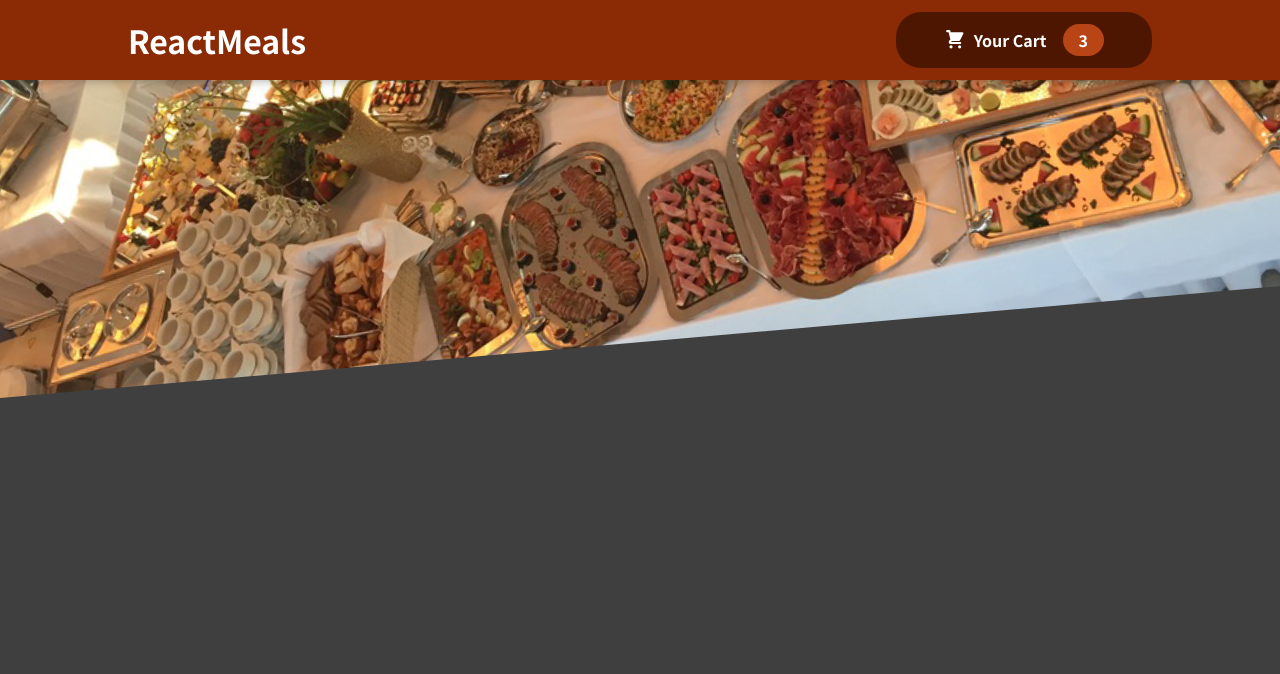
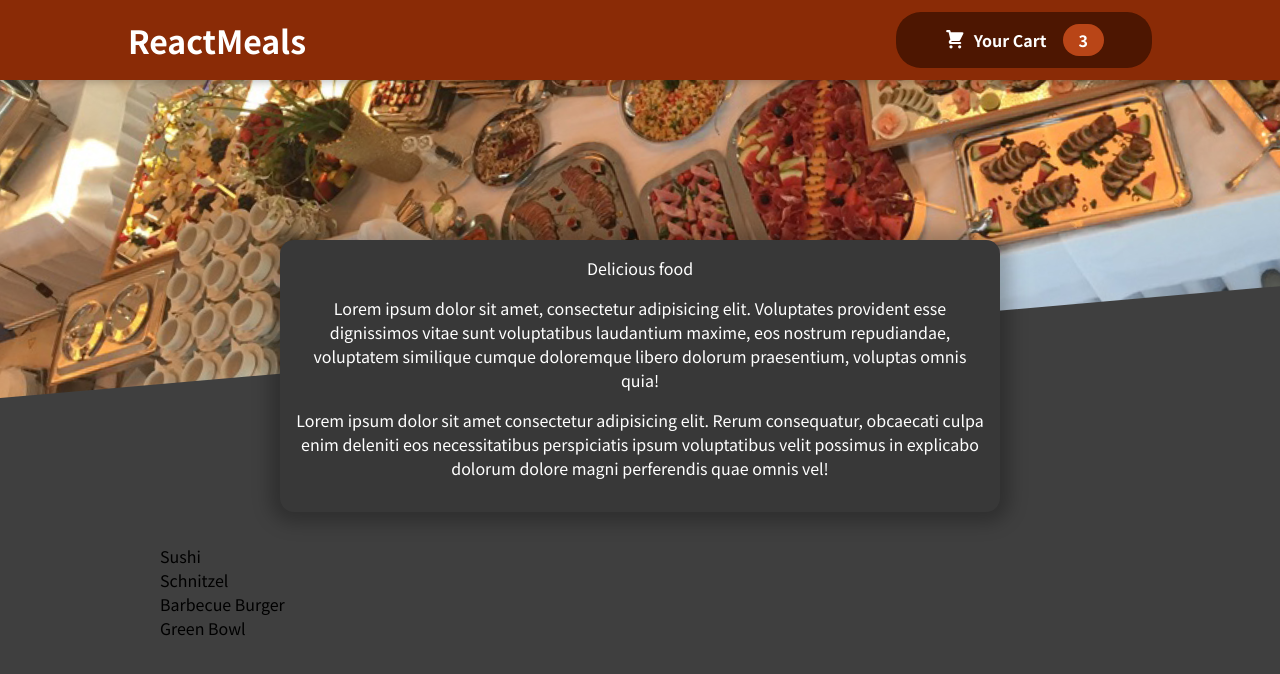
Before and after one commit to Alekzv9/burger-app, a React (Create React App) app: page / in a window 1280 px wide. Shown: the top 674 px of the page. Built offline with nearby package versions, Linux system fonts and the light colour scheme.

Commit message:
Added meals

```diff
--- a/src/App.js
+++ b/src/App.js
@@ -1,10 +1,14 @@
 import { Fragment } from 'react';
 import Header from './components/Layout/Header';
+import Meals from './components/Meals/Meals';
 
 function App() {
   return (
     <Fragment>
       <Header />
+      <main>
+        <Meals />
+      </main>
     </Fragment>
   );
 }
--- /dev/null
+++ b/src/components/Meals/AvailableMeals.js
@@ -0,0 +1,42 @@
+import React from 'react';
+import classes from './AvailableMeals.module.css';
+
+const DUMMY_MEALS = [
+  {
+    id: 'm1',
+    name: 'Sushi',
+    description: 'Finest fish and veggies',
+    price: 22.99,
+  },
+  {
+    id: 'm2',
+    name: 'Schnitzel',
+    description: 'A german specialty!',
+    price: 16.5,
+  },
+  {
+    id: 'm3',
+    name: 'Barbecue Burger',
+    description: 'American, raw, meaty',
+    price: 12.99,
+  },
+  {
+    id: 'm4',
+    name: 'Green Bowl',
+    description: 'Healthy...and green...',
+    price: 18.99,
+  },
+];
+
+const AvailableMeals = () => {
+  const mealsList = DUMMY_MEALS.map((meal) => (
+    <li key={meal.id}>{meal.name}</li>
+  ));
+  return (
+    <section className={classes.meals}>
+      <ul>{mealsList}</ul>
+    </section>
+  );
+};
+
+export default AvailableMeals;
--- /dev/null
+++ b/src/components/Meals/AvailableMeals.module.css
@@ -0,0 +1,24 @@
+.meals {
+  max-width: 60rem;
+  width: 90%;
+  margin: 2rem auto;
+  animation: meals-appear 1s ease-out forwards;
+}
+
+.meals ul {
+  list-style: none;
+  margin: 0;
+  padding: 0;
+}
+
+@keyframes meals-appear {
+  from {
+    opacity: 0;
+    transform: translateY(3rem);
+  }
+
+  to {
+    opacity: 1;
+    transform: translateY(0);
+  }
+}
--- /dev/null
+++ b/src/components/Meals/Meals.js
@@ -0,0 +1,15 @@
+import React, { Fragment } from 'react';
+
+import MealsSummary from './MealsSummary';
+import AvailableMeals from './AvailableMeals';
+
+const Meals = () => {
+  return (
+    <Fragment>
+      <MealsSummary></MealsSummary>
+      <AvailableMeals></AvailableMeals>
+    </Fragment>
+  );
+};
+
+export default Meals;
--- /dev/null
+++ b/src/components/Meals/MealsSummary.js
@@ -0,0 +1,24 @@
+import React from 'react';
+import classes from './MealsSummary.module.css';
+
+const MealsSummary = () => {
+  return (
+    <section className={classes.summary}>
+      Delicious food
+      <p>
+        Lorem ipsum dolor sit amet, consectetur adipisicing elit. Voluptates
+        provident esse dignissimos vitae sunt voluptatibus laudantium maxime,
+        eos nostrum repudiandae, voluptatem similique cumque doloremque libero
+        dolorum praesentium, voluptas omnis quia!
+      </p>
+      <p>
+        Lorem ipsum dolor sit amet consectetur adipisicing elit. Rerum
+        consequatur, obcaecati culpa enim deleniti eos necessitatibus
+        perspiciatis ipsum voluptatibus velit possimus in explicabo dolorum
+        dolore magni perferendis quae omnis vel!
+      </p>
+    </section>
+  );
+};
+
+export default MealsSummary;
--- /dev/null
+++ b/src/components/Meals/MealsSummary.module.css
@@ -0,0 +1,18 @@
+.summary {
+  text-align: center;
+  max-width: 45rem;
+  width: 90%;
+  margin: auto;
+  margin-top: -10rem;
+  position: relative;
+  background-color: #383838;
+  color: white;
+  border-radius: 14px;
+  padding: 1rem;
+  box-shadow: 0 1px 18px 10px rgba(0, 0, 0, 0.25);
+}
+
+.summary h2 {
+  font-size: 2rem;
+  margin-top: 0;
+}
```
